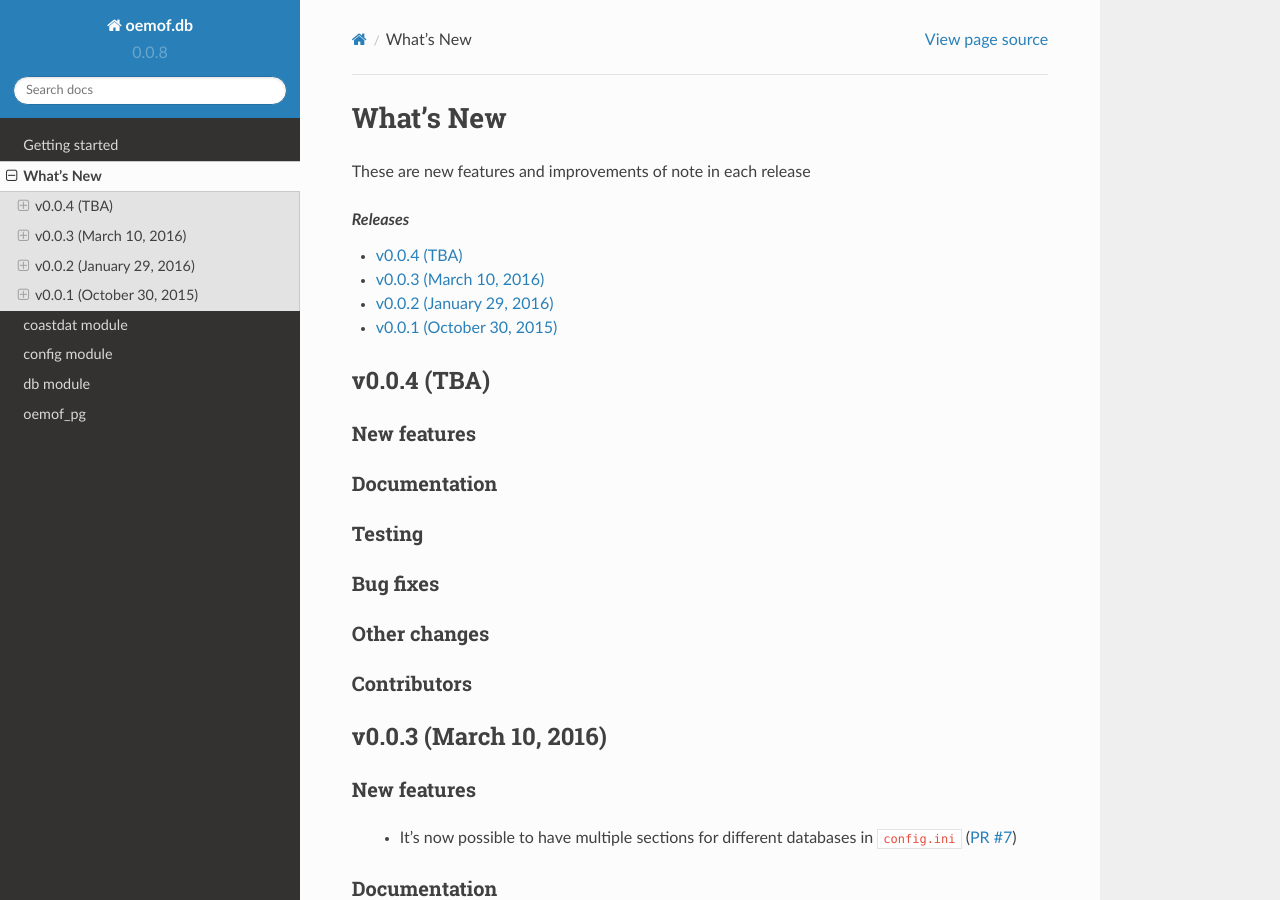
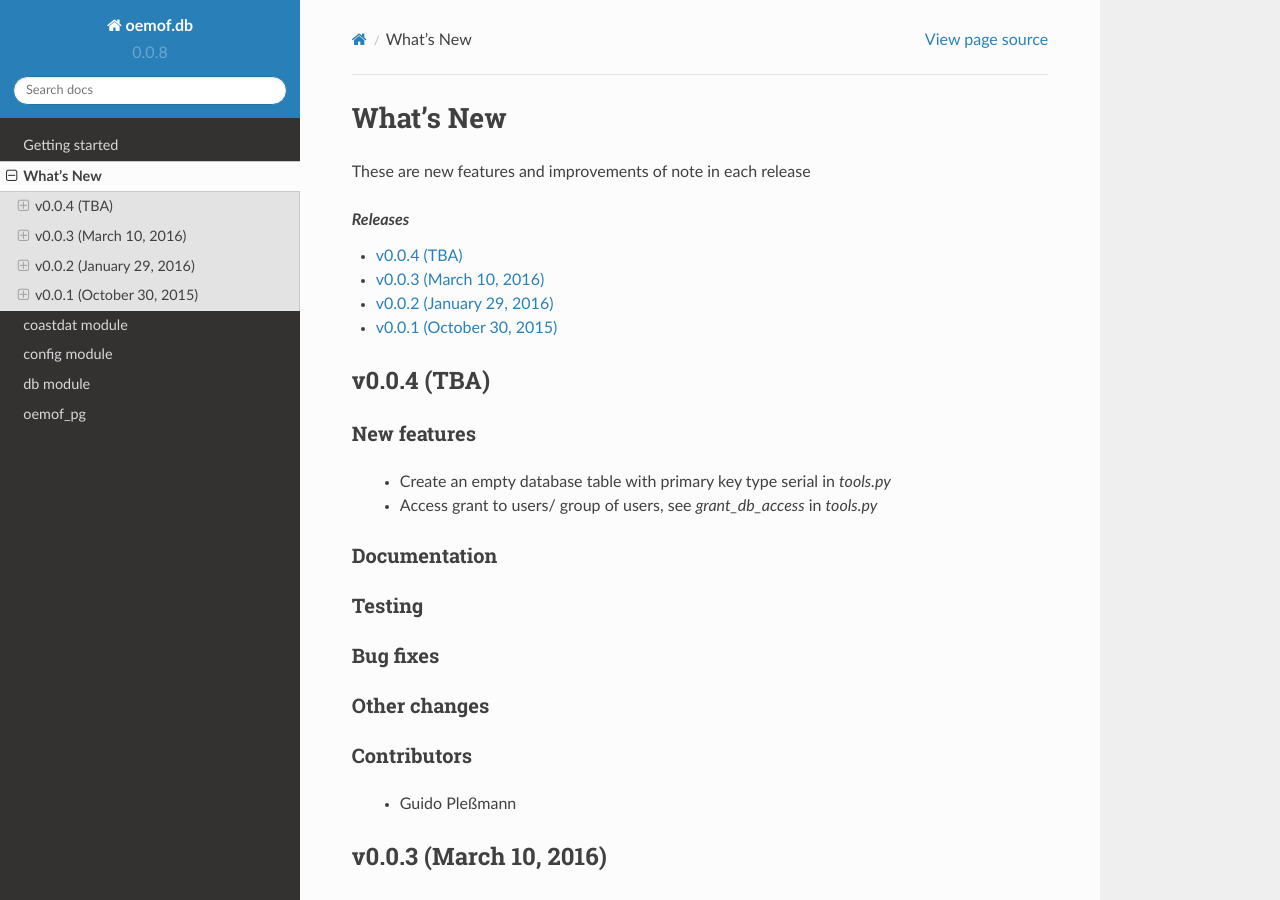
Before and after one commit to oemof/oemof-db, a Sphinx documentation site: the page built from doc/whats_new.rst, in a window 1280 px wide and 900 px high. Built offline with Sphinx 7.4.7 and the Read the Docs theme 2.0.0, drawn with Linux system fonts in a browser that asks for light colours; formulas are drawn with MathJax 3; pages that are not in the unit, such as notebooks, are missing from menus.

Commit message:
add information about recent changes

```diff
--- a/doc/whatsnew/v0004.txt
+++ b/doc/whatsnew/v0004.txt
@@ -3,6 +3,9 @@ v0.0.4 (TBA)
 
 New features
 ############
+
+ * Create an empty database table with primary key type serial in `tools.py`
+ * Access grant to users/ group of users, see `grant_db_access` in `tools.py`
 
 
 Documentation
@@ -23,3 +26,5 @@ Other changes
 
 Contributors
 ############
+
+ * Guido Pleßmann
```
